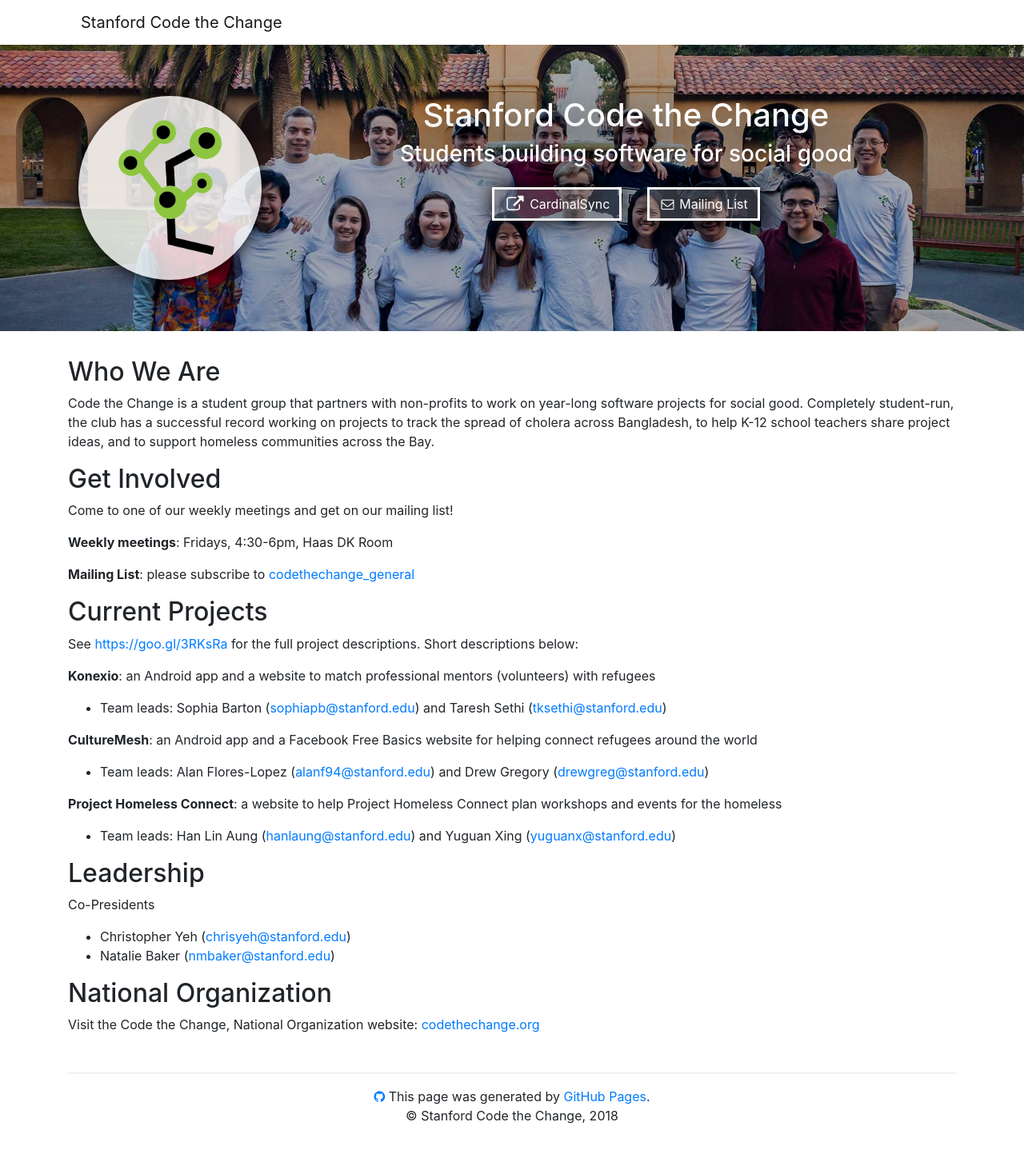
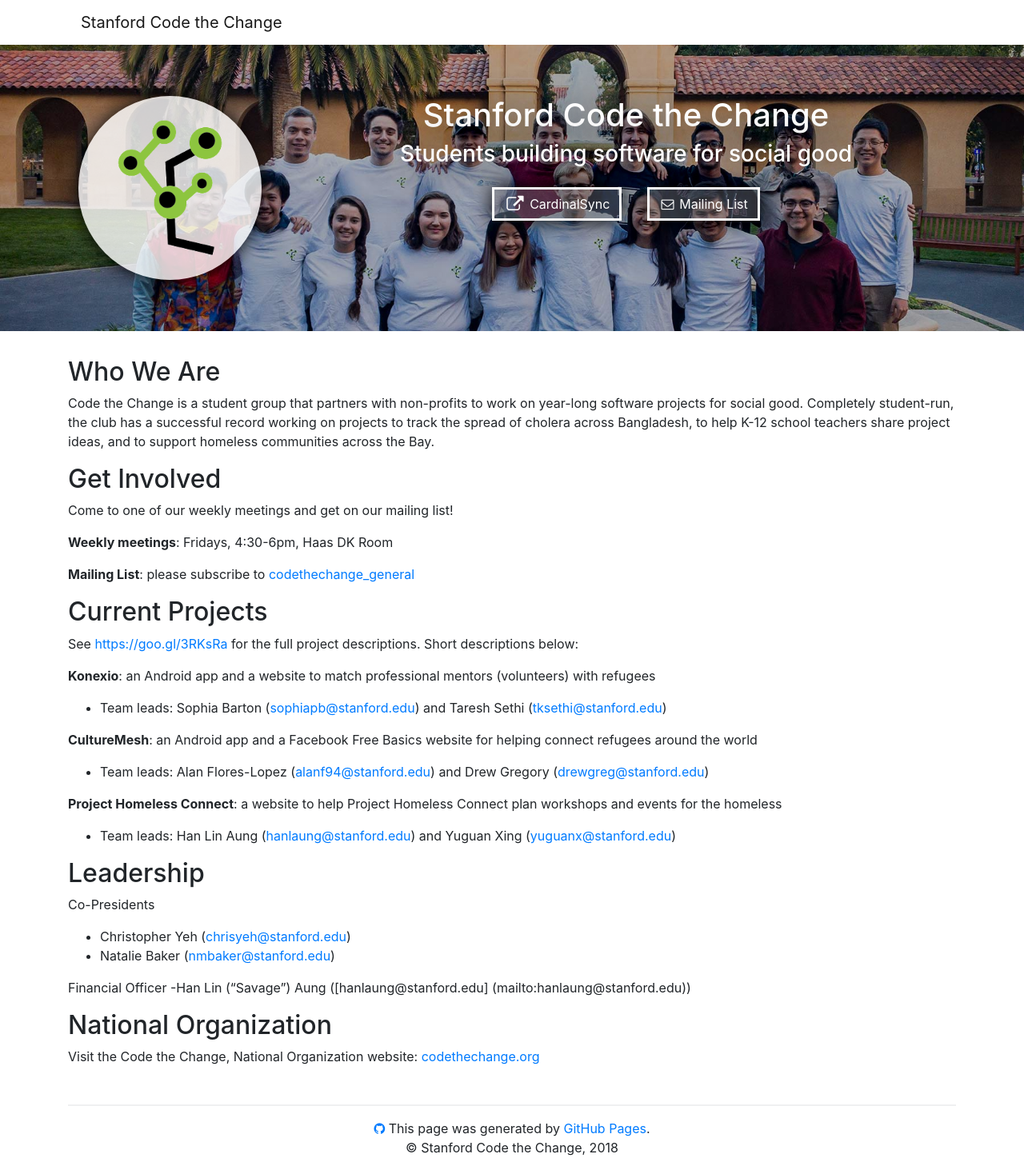
Before and after one commit to chrisyeh96/stanford_ctc, a Jekyll site: the page built from index.md, in a window 1280 px wide. Shown: the whole page at 80% size. Built offline with Jekyll 4.4.1, drawn with Linux system fonts in a browser that asks for light colours; nearby versions of some CDN libraries; before the commit the page ends 1423 px from its top, so only the background shows below that.

Commit message:
sdjfk
sdfjkla

```diff
--- a/index.md
+++ b/index.md
@@ -39,6 +39,9 @@
 - Christopher Yeh ([chrisyeh@stanford.edu](mailto:chrisyeh@stanford.edu))
 - Natalie Baker ([nmbaker@stanford.edu](mailto:nmbaker@stanford.edu))
 
+Financial Officer
+-Han Lin (“Savage”) Aung ([hanlaung@stanford.edu] (mailto:hanlaung@stanford.edu))
+
 
 ## National Organization
 
```
